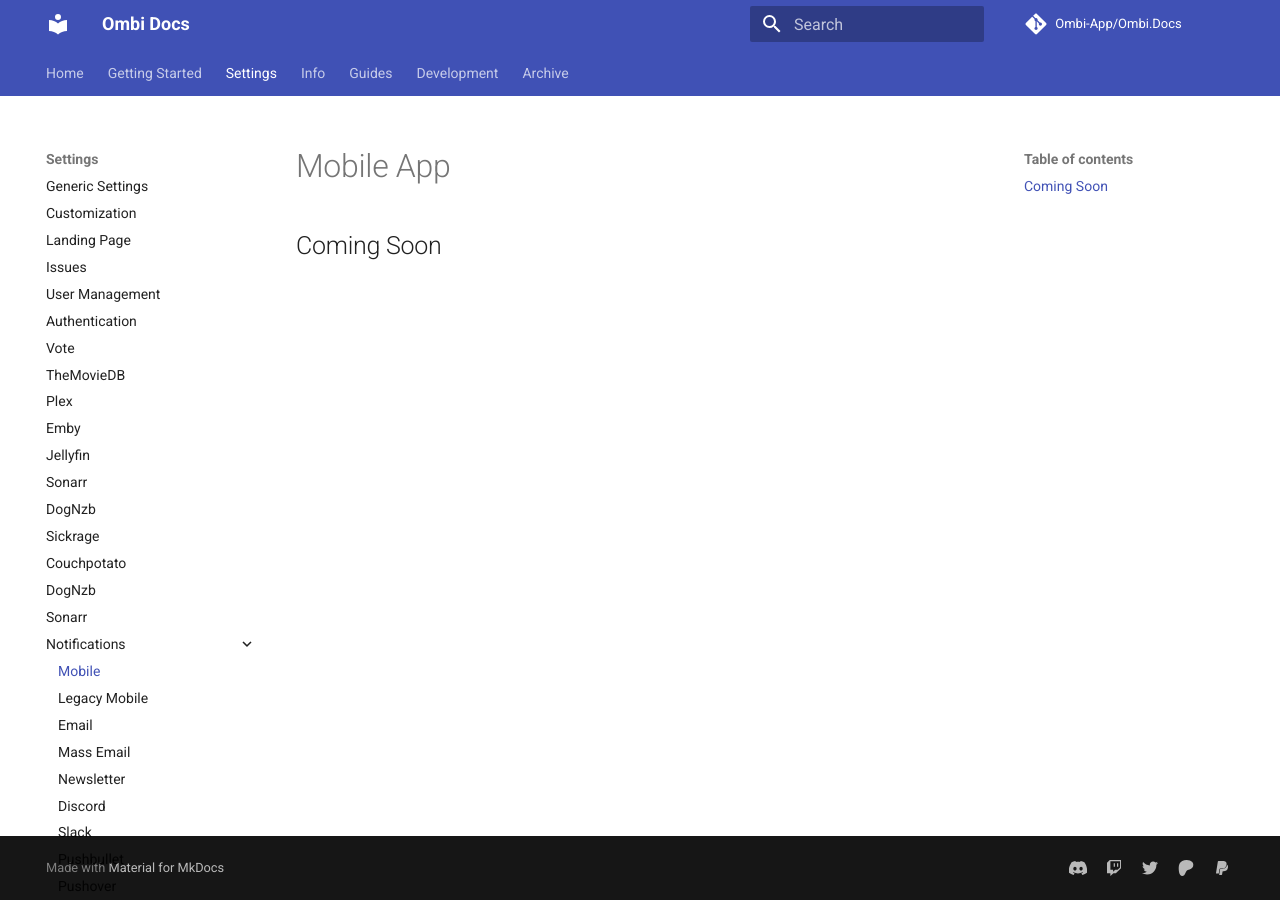
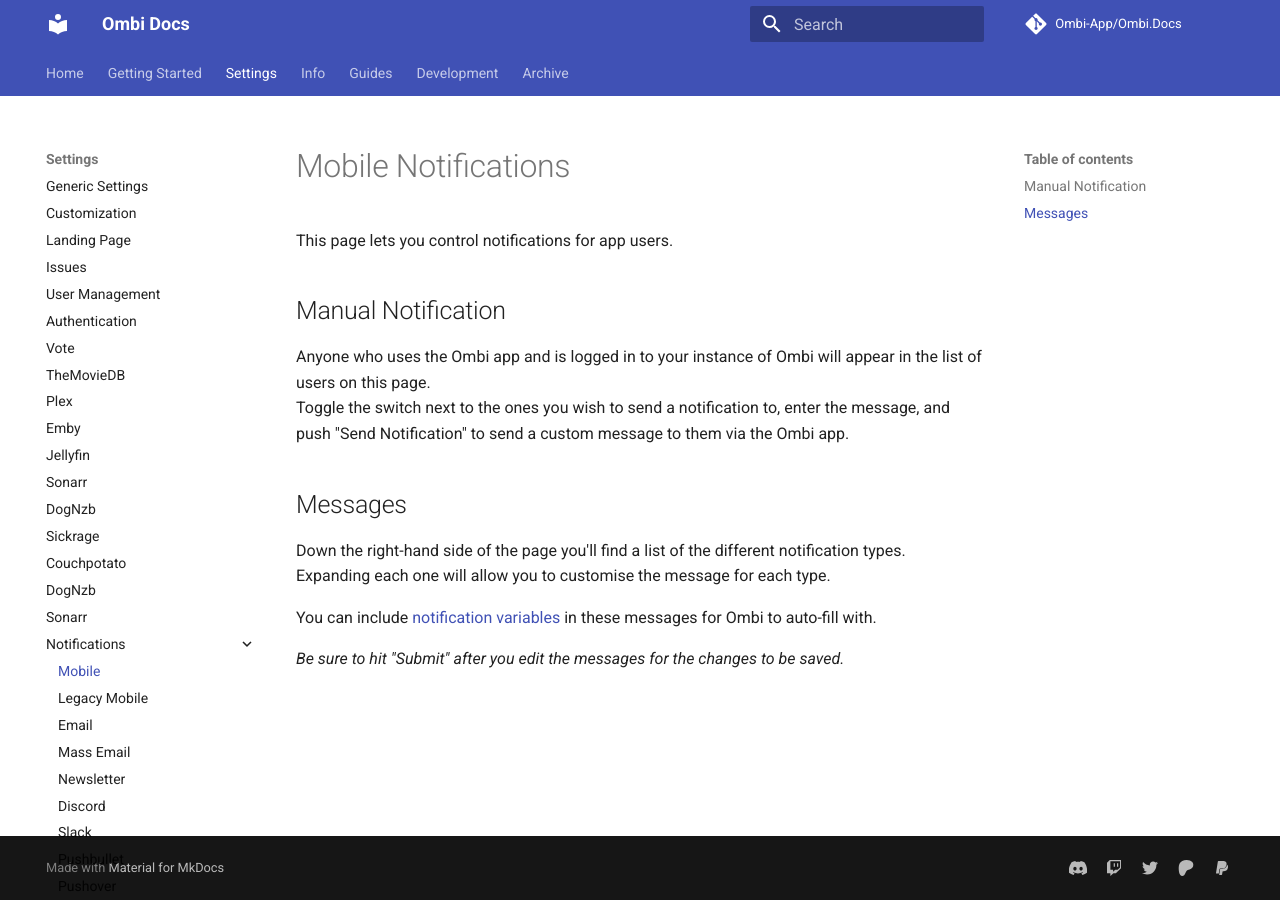
Before and after one commit to Ombi-app/Ombi.Docs, an MkDocs documentation site: the page built from docs/settings/notifications/cloudmobile.md, in a window 1280 px wide. Built offline with MkDocs 1.6.1 and Material for MkDocs 9.7.7, drawn with Linux system fonts in a browser that asks for light colours; comment, search, counter and statistics services are not loaded.

Commit message:
Complete mobile notifications

```diff
--- a/docs/settings/notifications/cloudmobile.md
+++ b/docs/settings/notifications/cloudmobile.md
@@ -1,3 +1,17 @@
-# Mobile App
+# Mobile Notifications
 
-## Coming Soon
+This page lets you control notifications for app users.
+
+## Manual Notification
+
+Anyone who uses the Ombi app and is logged in to your instance of Ombi will appear in the list of users on this page.
+Toggle the switch next to the ones you wish to send a notification to, enter the message, and push "Send Notification" to send a custom message to them via the Ombi app.
+
+## Messages
+
+Down the right-hand side of the page you'll find a list of the different notification types.
+Expanding each one will allow you to customise the message for each type.
+
+You can include [notification variables](../../info/notification-template-variables) in these messages for Ombi to auto-fill with.
+
+_Be sure to hit "Submit" after you edit the messages for the changes to be saved._
```
